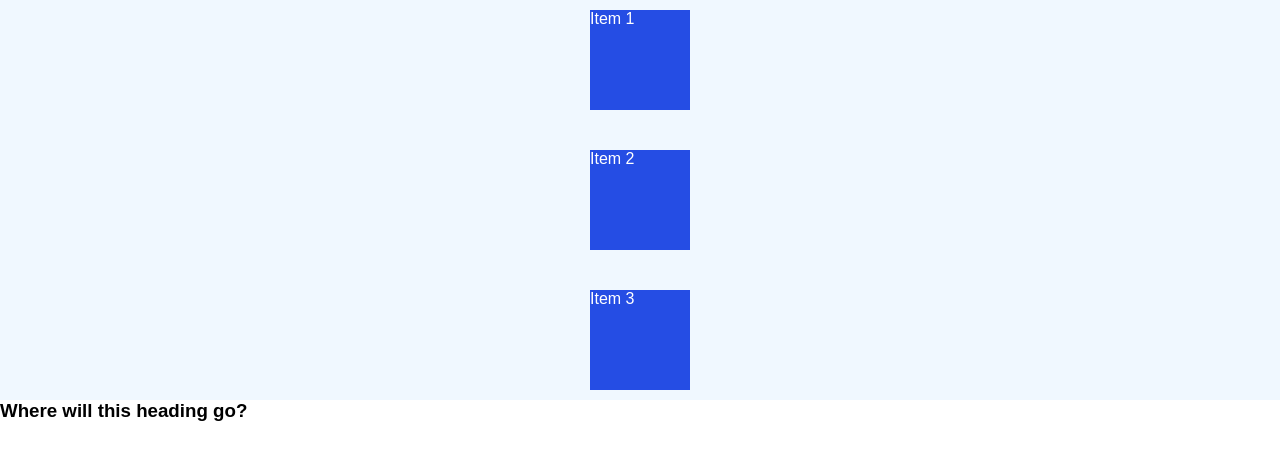
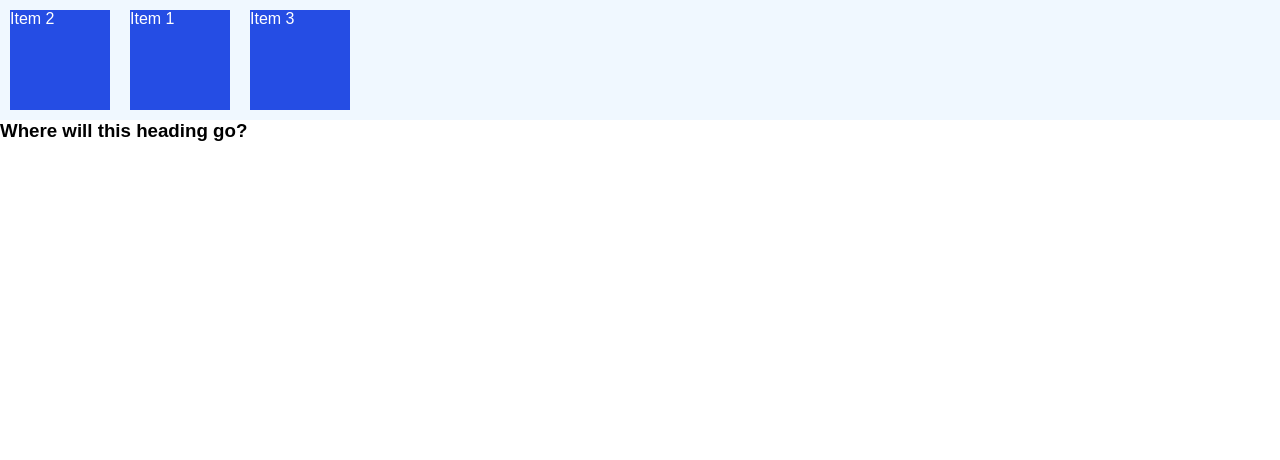
Before and after one commit to mandyh101/CSS_crashcourse, a plain HTML site: page css_cheatsheet/flex-index.html in a window 1280 px wide. Drawn offline with Linux system fonts and the light colour scheme.

Commit message:
add flex-iteem property : order

```diff
--- a/css_cheatsheet/style/flex-main.css
+++ b/css_cheatsheet/style/flex-main.css
@@ -8,18 +8,20 @@ body {
   font-family: Arial, Helvetica, sans-serif;
 }
 .flex-container{
-height: 400px; /*without a height you won't be able to move items on a vertical axis with align-items*/
+/* height: 400px; (without a height you won't be able to move items on a vertical axis with align-items) */
 display: flex;
 background-color: aliceblue;
-/* justify-content: start (right of page), center(mid of page), end (left of page); space-around (even space all around), space-between(even space between all items)
+/* justify-content (on default/row setting): start (lefy of page), center(mid of page), end (right of page); space-around (even space all around), space-between(even space between all items)
 Justify content is always on the main axis*/
-justify-content: space-between;
-/* align items: start = top of page, end = bottom of page, center = mid of page
+/* justify-content: end; */
+/* align items(on default/row setting): start = top of page, end = bottom of page, center = mid of page
 Align-items is always on the cross aaxis */
-align-items: center;
+/* align-items: center; */
 /*  flex-direction can be column, reverse column, row, reverse row
 when flex-direction is set to column or column reverse note that main/cross axis will change and so flex-direction and justify-content wwill change*/
-flex-direction: column;
+/* flex-direction: column; */
+
+/* flex-wrap: wrap; */
 }
 
 .item {
@@ -28,17 +30,23 @@ flex-direction: column;
   background-color: #254DE4;
   margin: 10px;
   color:white;
-  float: left;
+  /* display: flex; - the three lines starting from here are a classic way to center a div.
+  justify-content: center;
+  align-items: center; */
+
 }
 
-/* .item:nth-of-type(1){
-  align-self: flex-start;
+.item:nth-of-type(1){
+  /* align-self: flex-start; */
+  order:2; /*use order to move the individual elements*/
 }
 
 .item:nth-of-type(2){
-  align-self: center;
+  /* align-self: center; */
+  order:1;
 }
 
 .item:nth-of-type(3){
-  align-self: flex-end;
-} */
+  /* align-self: flex-end; */
+  order:3;
+}
```
